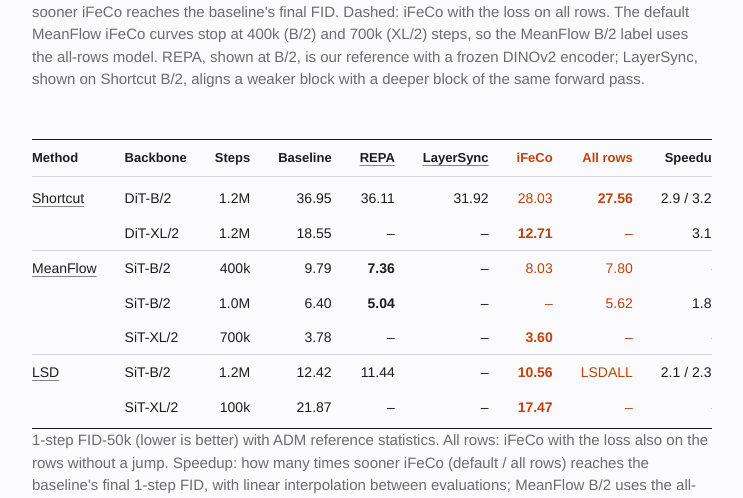
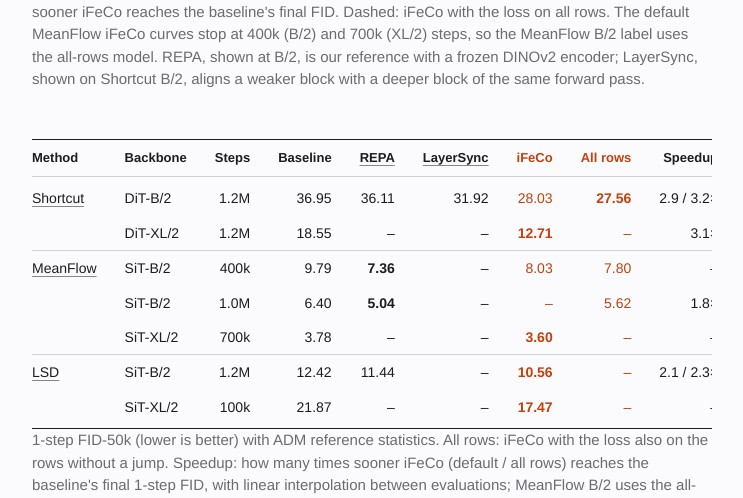
Before and after one commit to rabiulcste/rabiulcste.github.io, a Jekyll site: the page built from ifeco-flow-maps/index.html, in a window 1280 px wide and 900 px high, scrolled down 5027 px. Shown: the top 498 px of the window, without its empty margins (268-1011 px from the left). Built offline with Jekyll 4.4.1, drawn with Linux system fonts in a browser that asks for light colours.

Commit message:
iFeCo: LSD all-rows 1.2M not yet scored

```diff
--- a/ifeco-flow-maps/index.html
+++ b/ifeco-flow-maps/index.html
@@ -897,7 +897,7 @@ bibtex: |
                 <tr class="grp"><td><a href="https://arxiv.org/abs/2505.13447">MeanFlow</a></td><td class="l"><span class="fe-long">SiT-</span>B/2</td><td class="fe-desk">400k</td><td>9.79</td><td><strong>7.36</strong></td><td class="fe-desk">&ndash;</td><td class="ours">8.03</td><td class="ours">7.80</td><td>&ndash;</td></tr>
                 <tr><td></td><td class="l"><span class="fe-long">SiT-</span>B/2</td><td class="fe-desk">1.0M</td><td>6.40</td><td><strong>5.04</strong></td><td class="fe-desk">&ndash;</td><td class="ours">&ndash;</td><td class="ours">5.62</td><td>1.8&times;</td></tr>
                 <tr><td></td><td class="l"><span class="fe-long">SiT-</span>XL/2</td><td class="fe-desk">700k</td><td>3.78</td><td>&ndash;</td><td class="fe-desk">&ndash;</td><td class="ours"><strong>3.60</strong></td><td class="ours">&ndash;</td><td>&ndash;</td></tr>
-                <tr class="grp"><td><a href="https://arxiv.org/abs/2505.18825">LSD</a></td><td class="l"><span class="fe-long">SiT-</span>B/2</td><td class="fe-desk">1.2M</td><td>12.42</td><td>11.44</td><td class="fe-desk">&ndash;</td><td class="ours"><strong>10.56</strong></td><td class="ours">LSDALL</td><td>2.1 / 2.3&times;</td></tr>
+                <tr class="grp"><td><a href="https://arxiv.org/abs/2505.18825">LSD</a></td><td class="l"><span class="fe-long">SiT-</span>B/2</td><td class="fe-desk">1.2M</td><td>12.42</td><td>11.44</td><td class="fe-desk">&ndash;</td><td class="ours"><strong>10.56</strong></td><td class="ours">&ndash;</td><td>2.1 / 2.3&times;</td></tr>
                 <tr><td></td><td class="l"><span class="fe-long">SiT-</span>XL/2</td><td class="fe-desk">100k</td><td>21.87</td><td>&ndash;</td><td class="fe-desk">&ndash;</td><td class="ours"><strong>17.47</strong></td><td class="ours">&ndash;</td><td>&ndash;</td></tr>
             </tbody>
         </table>
```
